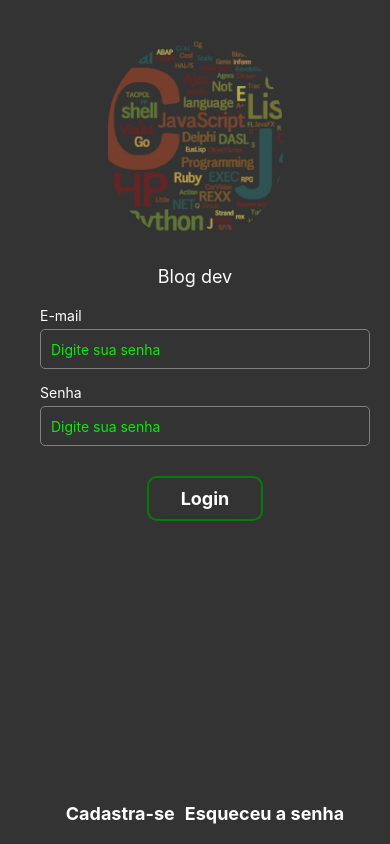
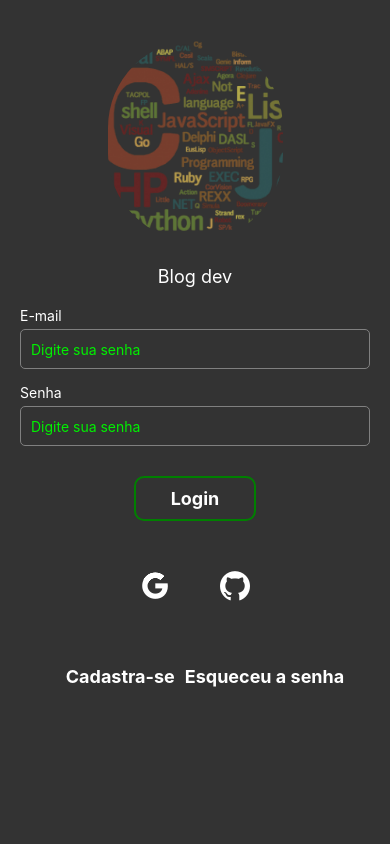
Before and after one commit to THIAGOMORGADO/blog-app, a React Native app: screen /Login in a window 390 px wide. Built offline with nearby package versions, Linux system fonts and the light colour scheme.

Commit message:
refactor/ components footer e buttons

```diff
--- a/App.tsx
+++ b/App.tsx
@@ -35,7 +35,7 @@ export default function App() {
       },
       dark: true
     }}>
-      <StatusBar barStyle={'light-content'} />
+      <StatusBar barStyle={'light-content'} backgroundColor='#333' translucent/>
           {/* <MainStack /> */}
           <MainStack />
       </NavigationContainer>
--- a/app.json
+++ b/app.json
@@ -15,16 +15,20 @@
       "**/*"
     ],
     "ios": {
-      "supportsTablet": true
+      "supportsTablet": true,
+      "bundleIdentifier": "com.blogapp"
     },
     "android": {
       "adaptiveIcon": {
         "foregroundImage": "./assets/adaptive-icon.png",
         "backgroundColor": "#ffffff"
-      }
+      },
+      "package": "com.blogapp",
+
     },
     "web": {
       "favicon": "./assets/favicon.png"
-    }
+    },
+    "plugins": []
   }
 }
--- a/package.json
+++ b/package.json
@@ -9,10 +9,16 @@
     "web": "expo start --web"
   },
   "dependencies": {
+    "@react-native-firebase/app": "^19.2.2",
+    "@react-native-firebase/auth": "^19.2.2",
+    "@react-native-firebase/firestore": "^19.2.2",
+    "@react-native-firebase/storage": "^19.2.2",
+    "@react-native-google-signin/google-signin": "^11.0.1",
     "@react-navigation/native": "^6.1.17",
     "@react-navigation/native-stack": "^6.9.26",
     "expo": "~50.0.17",
     "expo-auth-session": "~5.4.0",
+    "expo-build-properties": "~0.11.1",
     "expo-random": "~13.6.0",
     "expo-status-bar": "~1.11.1",
     "firebase": "^10.11.1",
--- /dev/null
+++ b/src/components/Buttons/index.tsx
@@ -0,0 +1,18 @@
+import React from 'react';
+import { Text, Touchable, TouchableOpacity, View } from 'react-native';
+
+ import { styles } from './styles';
+
+type FooterButtonProps = {
+  title: string;
+}
+
+const Buttons = ({title} : FooterButtonProps) => {
+  return(
+    <TouchableOpacity>
+      <Text  style={styles.btnText}>{title}</Text>
+    </TouchableOpacity>
+  );
+}
+
+export default Buttons;
--- /dev/null
+++ b/src/components/Buttons/styles.ts
@@ -0,0 +1,12 @@
+import { StyleSheet } from "react-native";
+
+export const styles =  StyleSheet.create({
+  fotterContainer: {
+
+  },
+  btnText: {
+    color: '#fff',
+    fontSize: 18,
+    fontWeight: 'bold',
+  }
+})
--- a/src/screens/SignIn/index.tsx
+++ b/src/screens/SignIn/index.tsx
@@ -12,7 +12,7 @@ import {
 } from 'react-native'
 import React, { useState } from 'react'
 import {styles} from './styles';
-
+import { FontAwesome6 } from '@expo/vector-icons'
 
 import Header from '../../components/Header'
 import Logo from '../../components/Logo';
@@ -23,6 +23,12 @@ import { useNavigation } from '@react-navigation/native';
 import Title from '../../components/Title';
 import Input from '../../components/Input';
 
+import {GoogleSignin} from '@react-native-google-signin/google-signin'
+
+import auth from '@react-native-firebase/auth';
+import AddNewAccounts from '../../components/Buttons';
+import Buttons from '../../components/Buttons';
+
 export default function SignIn() {
   const [pressIn, setPressIn] = useState(false);
   const navigation = useNavigation<any>()
@@ -30,6 +36,7 @@ export default function SignIn() {
     navigation.navigate('Home')
   }
 
+  // Configuracao google
   const handleLogin = () => {
     setPressIn(true);
     setTimeout(() => {
@@ -44,11 +51,8 @@ export default function SignIn() {
       style={styles.container}
       behavior={Platform.OS === 'ios' ? 'padding' : 'height'}
     >
-        <Logo />
-        <Title
-          style={[styles.title, {fontSize: 18}] }
-          title="Blog dev"
-        />
+      <Logo />
+      <Title style={[styles.title, {fontSize: 18}] } title="Blog dev" />
      <ScrollView
       style={styles.formArea}
       contentContainerStyle={{width: '100%',}}
@@ -74,7 +78,7 @@ export default function SignIn() {
         />
 
         {/* QUnado usuario clicar ele vai ter um efeito sppiner  */}
-        <View style={{alignItems: 'center', justifyContent: 'center', }}>
+        <View style={{alignItems: 'center', justifyContent: 'center',}}>
           <Button onPress={handleLogin}>
           {
              pressIn ?
@@ -85,36 +89,22 @@ export default function SignIn() {
           }
           </Button>
         </View>
-
-        {/* <View style={{ padding: 10, alignItems: 'center', }}>
-          <Text style={{color: '#fff', fontSize: 16, fontWeight: 'bold'}}>Entra com </Text>
-
-        </View>
-        <View style={{flexDirection: 'row', alignItems: 'center', justifyContent: 'space-evenly', marginTop: 30}}>
-          <Icon iconName='google' size={30} color='#fff' onPress={() => {}}/>
-          <Icon iconName="apple1" size={30} color="#fff" />
-        </View> */}
-
       </View>
 
-      <View style={{ flex: 1, flexDirection: 'column', alignItems: 'center', justifyContent: 'flex-end',  marginLeft: 20, }}>
-
-        <View style={{alignItems: 'center', justifyContent: 'center', flexDirection: 'row', gap: 10}}>
-          <TouchableOpacity>
-            <Text
-              style={{color: '#fff', fontSize: 18, fontWeight:'bold'}}
-            >
-            Cadastra-se
-            </Text>
-          </TouchableOpacity>
-          <TouchableOpacity>
-            <Text style={{color: '#fff', fontSize: 18, fontWeight:'bold'}}>Esqueceu a senha</Text>
-          </TouchableOpacity>
-
+      <View style={styles.socialArea}>
+        <View style={styles.socialContent}>
+          <Icon iconName='google' size={30} color='#fff' />
+          <Icon iconName='github' size={30} color='#fff' />
         </View>
-
       </View>
 
+
+      <View style={styles.footerContainer}>
+        <View style={styles.footerContent}>
+          <Buttons title='Cadastra-se'/>
+          <Buttons title='Esqueceu a senha'/>
+        </View>
+      </View>
      </ScrollView>
     </KeyboardAvoidingView>
   )
--- a/src/screens/SignIn/styles.ts
+++ b/src/screens/SignIn/styles.ts
@@ -21,7 +21,7 @@ export const styles = StyleSheet.create({
   },
   formContent: {
     marginTop: 10,
-    marginLeft: 20,
+
 
 
 
@@ -47,5 +47,41 @@ export const styles = StyleSheet.create({
     color: '#fff',
     marginTop: 5,
     marginBottom: 5
+  },
+  socialArea: {
+    marginTop: 20,
+
+    height: 50,
+    width: '100%',
+    flexDirection: 'row',
+    alignItems: 'center',
+    justifyContent: 'center',
+
+  },
+  socialContent:{
+    padding: 10,
+    height: 50,
+
+    gap: 50,
+    flexDirection: 'row',
+    alignItems: 'center',
+    justifyContent: 'center',
+
+  },
+  footerContainer:{
+    marginVertical: '10%',
+    flexDirection: 'column',
+    alignItems: 'center',
+    justifyContent: 'flex-start',
+    marginLeft: 20,
+
+
+  },
+  footerContent: {
+    alignItems: 'center',
+    justifyContent: 'center',
+    flexDirection: 'row',
+    gap: 10,
+    padding: 20
   }
 })
```
Also changed, not shown: src/services/firebaseConfig.ts (deleted, +0 -19 lines), 60 other files (tests, documents, lock files or other folders).
